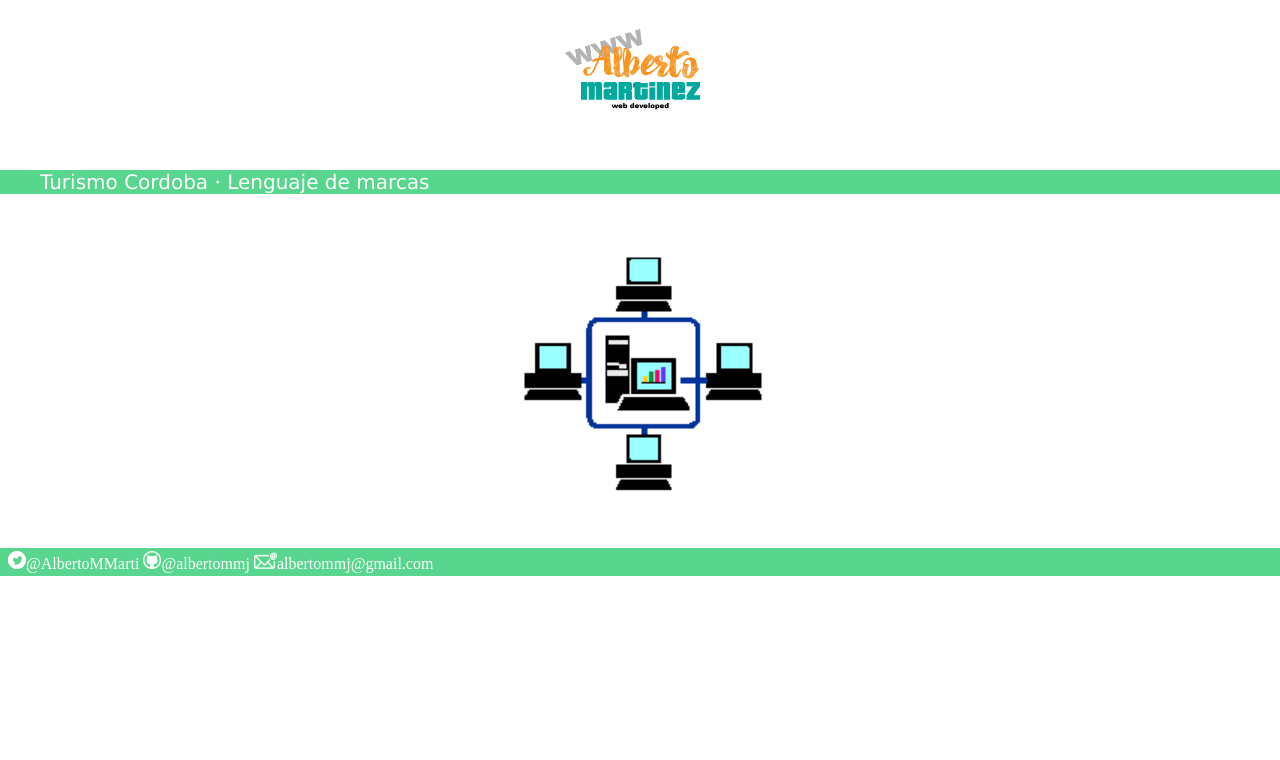
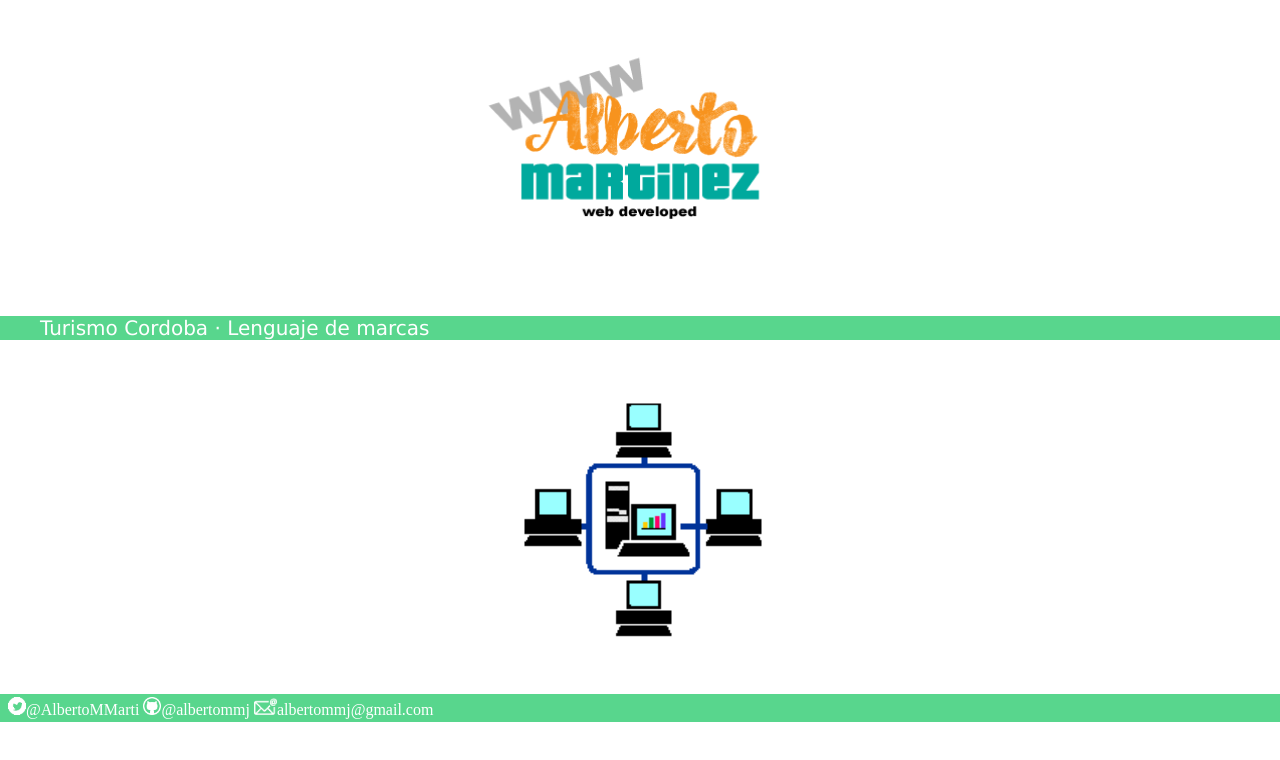
Before and after one commit to albertommartinez/albertommartinez.github.io, a plain HTML site: page index.html in a window 1280 px wide. Drawn offline with Linux system fonts and the light colour scheme.

Commit message:
Update estilo.css

```diff
--- a/css/estilo.css
+++ b/css/estilo.css
@@ -7,8 +7,8 @@ header {
 }
 
 header #logo {
-	width:201px;
-	height:146px;
+	width:402px;
+	height:292px;
 }
 
 header #titulo {
```
